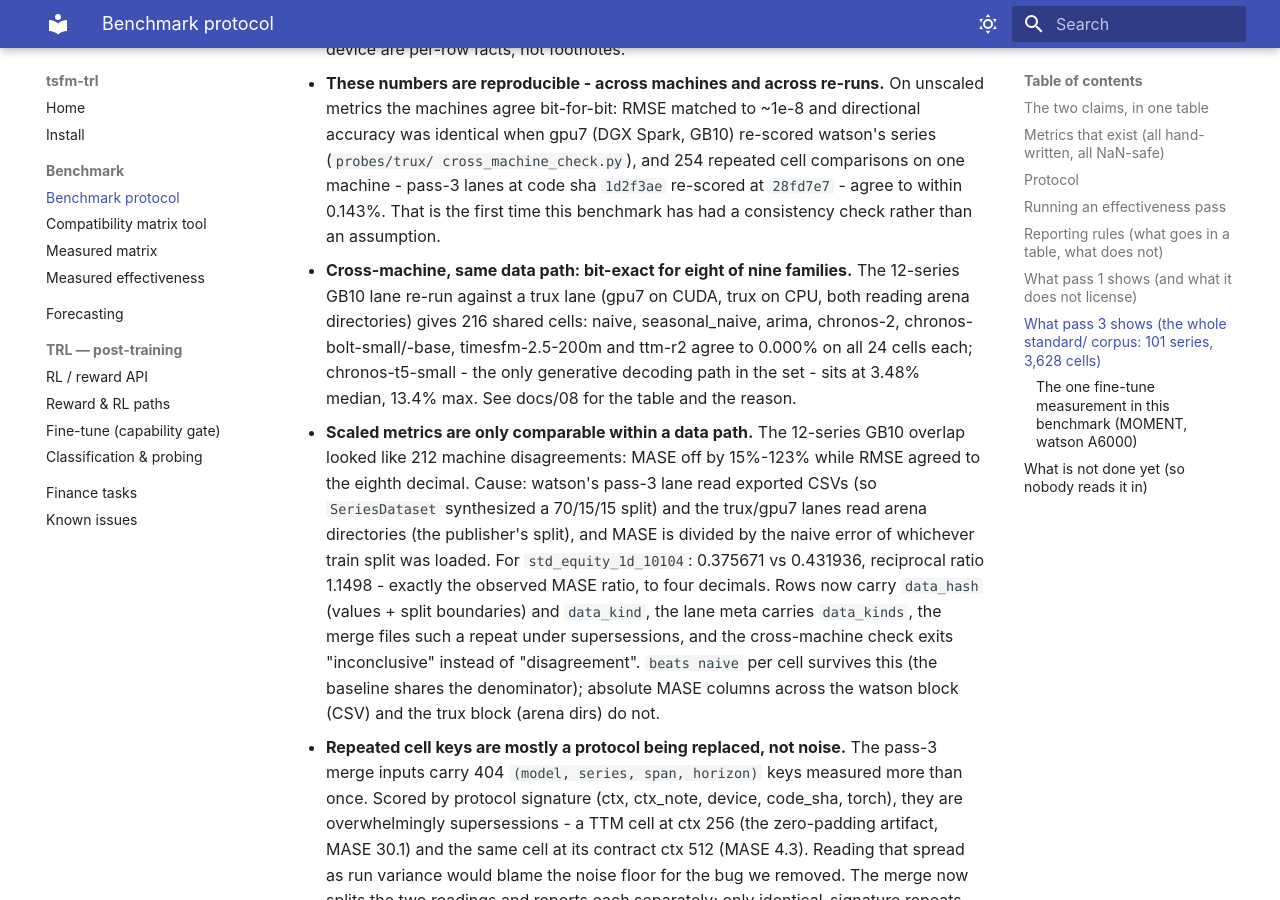
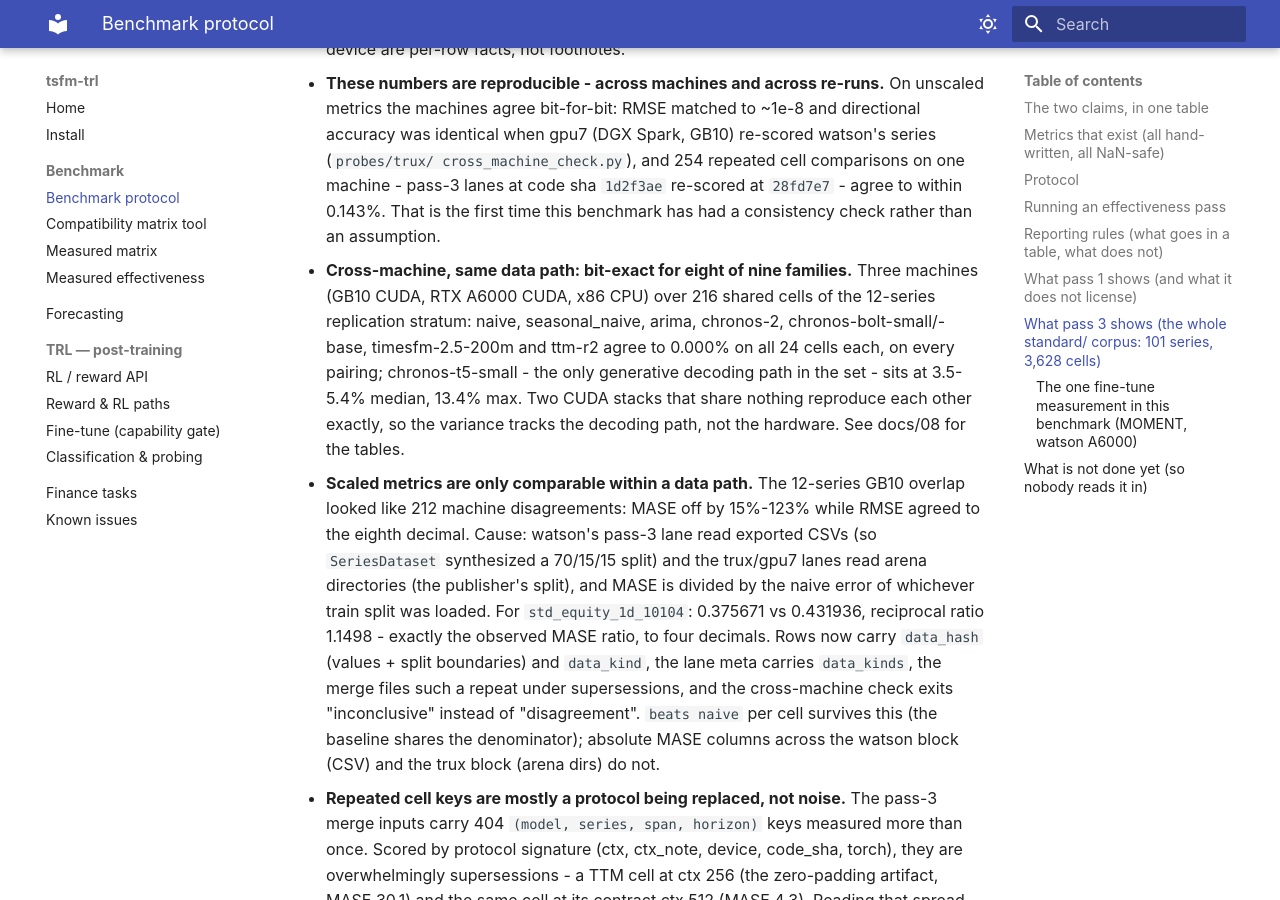
Before and after one commit to DobricLilujun/tsfm-trl, an MkDocs documentation site: the page built from docs/09_benchmark.md, in a window 1280 px wide and 900 px high, scrolled down 6501 px. Built offline with MkDocs 1.6.1 and Material for MkDocs 9.7.7, drawn with Linux system fonts in a browser that asks for light colours.

Commit message:
docs: three-machine cross-check tables (GB10 CUDA / A6000 CUDA / x86 CPU, 216 shared cells)

```diff
--- a/docs/09_benchmark.md
+++ b/docs/09_benchmark.md
@@ -239,13 +239,13 @@ where the model beat naive:
   cross_machine_check.py`), and 254 repeated cell comparisons on one machine - pass-3 lanes
   at code sha `1d2f3ae` re-scored at `28fd7e7` - agree to within 0.143%. That is the first
   time this benchmark has had a consistency check rather than an assumption.
-* **Cross-machine, same data path: bit-exact for eight of nine families.** The 12-series
-  GB10 lane re-run against a trux lane (gpu7 on CUDA, trux on CPU, both reading arena
-  directories) gives 216 shared cells: naive, seasonal_naive, arima, chronos-2,
-  chronos-bolt-small/-base, timesfm-2.5-200m and ttm-r2 agree to 0.000% on all 24 cells each;
-  chronos-t5-small - the only generative decoding path in the set - sits at 3.48% median,
-  13.4% max. See
-  docs/08 for the table and the reason.
+* **Cross-machine, same data path: bit-exact for eight of nine families.** Three machines
+  (GB10 CUDA, RTX A6000 CUDA, x86 CPU) over 216 shared cells of the 12-series replication
+  stratum: naive, seasonal_naive, arima, chronos-2, chronos-bolt-small/-base,
+  timesfm-2.5-200m and ttm-r2 agree to 0.000% on all 24 cells each, on every pairing;
+  chronos-t5-small - the only generative decoding path in the set - sits at 3.5-5.4%
+  median, 13.4% max. Two CUDA stacks that share nothing reproduce each other exactly, so
+  the variance tracks the decoding path, not the hardware. See docs/08 for the tables.
 * **Scaled metrics are only comparable within a data path.** The 12-series GB10 overlap
   looked like 212 machine disagreements: MASE off by 15%-123% while RMSE agreed to the
   eighth decimal. Cause: watson's pass-3 lane read exported CSVs (so `SeriesDataset`
```
Also changed, not shown: docs/08_known_issues.md (+13 -1 lines).
